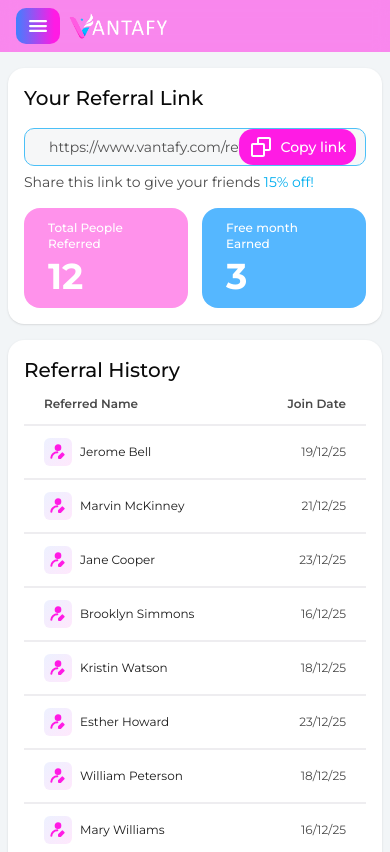
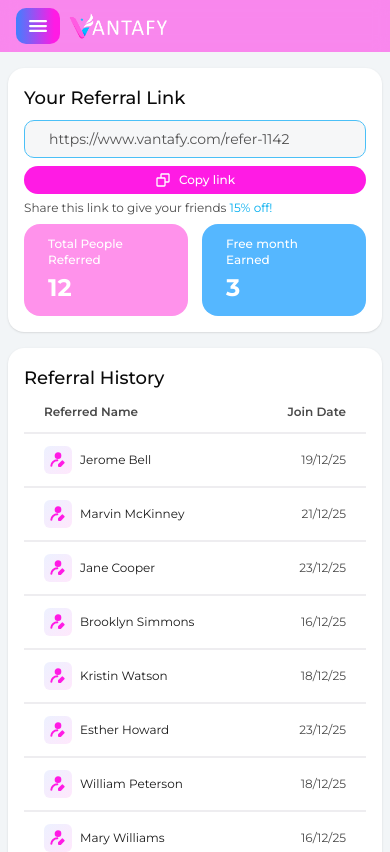
Before and after one commit to raazr62/Vantafy_frontend, a React (Vite) app: page /dashboard/affiliate-program in a window 390 px wide. Shown: the top 852 px of the page. Built offline with nearby package versions, Linux system fonts and the light colour scheme.

Commit message:
feat: AffiliateProgram responsive completed

```diff
--- a/src/components/DashboardComponent/ReferralHistory.jsx
+++ b/src/components/DashboardComponent/ReferralHistory.jsx
@@ -5,7 +5,7 @@ import { referralHistoryMockData } from "@/lib/DashboardMockData";
 const ReferralHistory = () => {
   return (
     <div className="bg-white rounded-2xl p-4 w-full shadow-[0_0.785px_2.355px_0_rgba(0,0,0,0.10),0_0.785px_1.57px_-0.785px_rgba(0,0,0,0.10)] min-h-0  flex flex-col">
-      <p className="text-xl font-medium">Referral History</p>
+      <p className="text-lg sm:text-xl font-medium">Referral History</p>
       <div className="grow min-h-0 flex flex-col">
         <div className="flex items-center justify-between px-5 py-3 border-b-2 border-b-[#eeedf0]">
           <p className="text-xs font-semibold text-[#4A4A4A]">Referred Name</p>
--- a/src/components/DashboardComponent/ReferralLink.jsx
+++ b/src/components/DashboardComponent/ReferralLink.jsx
@@ -17,8 +17,8 @@ const ReferralLink = () => {
       });
   };
   return (
-    <div className="bg-white rounded-2xl p-4 w-full shadow-[0_0.785px_2.355px_0_rgba(0,0,0,0.10),0_0.785px_1.57px_-0.785px_rgba(0,0,0,0.10)] space-y-4">
-      <p className="text-xl font-medium">Your Referral Link</p>
+    <div className="bg-white rounded-2xl p-4 w-full shadow-[0_0.785px_2.355px_0_rgba(0,0,0,0.10),0_0.785px_1.57px_-0.785px_rgba(0,0,0,0.10)] space-y-2 sm:space-y-4">
+      <p className="text-lg sm:text-xl font-medium">Your Referral Link</p>
 
       <div>
         <div className="relative">
@@ -29,12 +29,12 @@ const ReferralLink = () => {
           ></CommonInputField>
           <button
             onClick={handleCopyLink}
-            className="bg-primary flex items-center gap-2 text-white font-medium text-sm px-2.5 py-1.5 rounded-xl absolute top-1/2 -translate-y-1/2 right-2.5 cursor-pointer"
+            className="bg-primary flex items-center justify-center mt-2 sm:mt-0 w-full sm:w-fit gap-2 text-white font-medium text-xs sm:text-sm px-2.5 py-1.5 rounded-xl sm:absolute sm:top-1/2 sm:-translate-y-1/2 right-2.5 cursor-pointer"
           >
             <CopyLinkIconSVG /> Copy link
           </button>
         </div>
-        <p className="text-sm text-[#4A4A4A] mt-1.5">
+        <p className="text-xs sm:text-sm text-[#4A4A4A] mt-1.5">
           Share this link to give your friends{" "}
           <span className="text-[#00AEEF]">15% off!</span>
         </p>
@@ -46,13 +46,17 @@ const ReferralLink = () => {
           <p className="text-xs font-medium text-white">
             Total People Referred
           </p>
-          <p className="text-white font-bold text-4xl">12</p>
+          <p className="text-white font-bold text-2xl sm:text-3xl lg:text-4xl">
+            12
+          </p>
         </div>
 
         {/* Free month Earned */}
         <div className="w-full bg-[#55B7FF] space-y-1 px-6 py-3 rounded-2xl">
           <p className="text-xs font-medium text-white">Free month Earned</p>
-          <p className="text-white font-bold text-4xl">3</p>
+          <p className="text-white font-bold text-2xl sm:text-3xl lg:text-4xl">
+            3
+          </p>
         </div>
       </div>
     </div>
--- a/src/components/SVG/DashboardLayoutSVG.jsx
+++ b/src/components/SVG/DashboardLayoutSVG.jsx
@@ -1080,8 +1080,7 @@ export const CopyLinkIconSVG = () => {
   return (
     <svg
       xmlns="http://www.w3.org/2000/svg"
-      width="24"
-      height="24"
+      className="w-4 h-4 sm:w-6 sm:h-6"
       viewBox="0 0 24 24"
       fill="none"
     >
--- a/src/pages/DashboardPages/AffiliateProgram.jsx
+++ b/src/pages/DashboardPages/AffiliateProgram.jsx
@@ -4,7 +4,7 @@ import React from "react";
 
 const AffiliateProgram = () => {
   return (
-    <div className="flex flex-col gap-4 h-full">
+    <div className="flex flex-col pb-4 sm:pb-0 gap-4 h-full">
       <ReferralLink />
       <ReferralHistory />
     </div>
```
